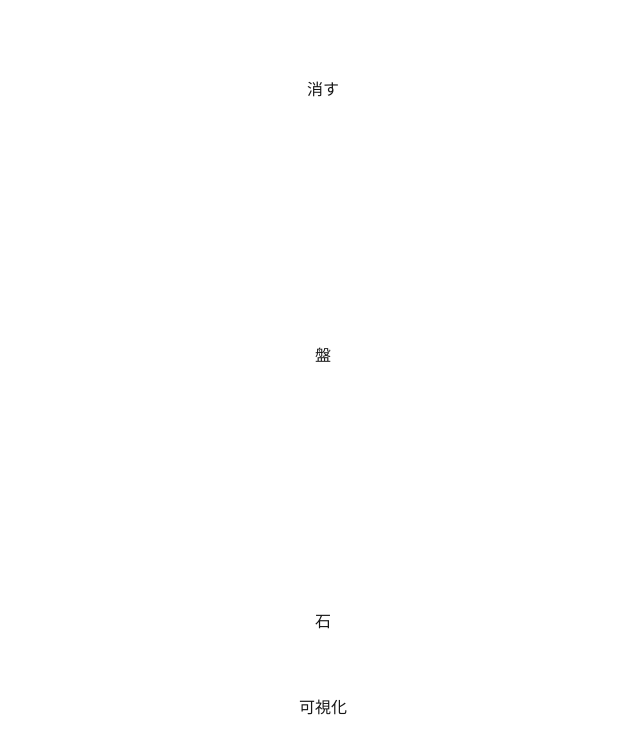
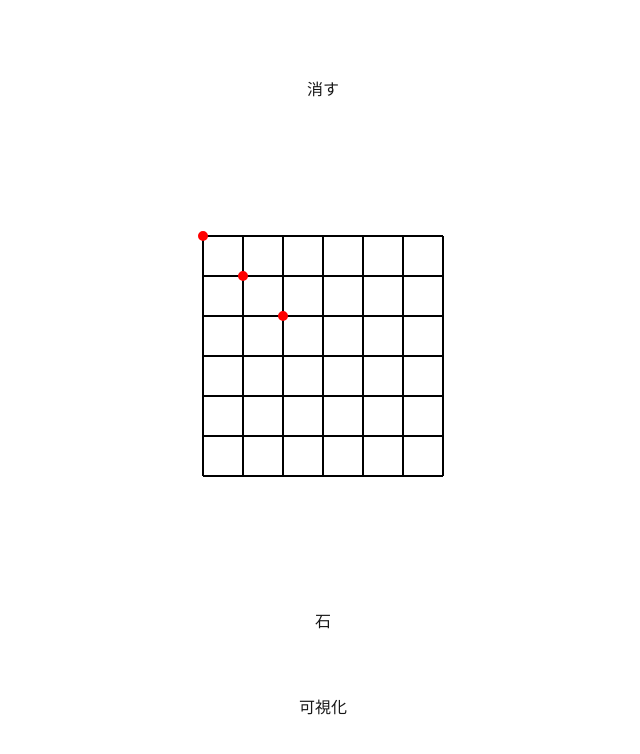
Before and after one commit to u-sho/go-visualizer, a Next.js app: page / in a window 1280 px wide. Shown: the top 754 px of the page, without its empty margins (317-957 px from the left). Built offline with nearby package versions, Linux system fonts and the light colour scheme.

Commit message:
(wip) add game board

```diff
--- a/src/app/page.tsx
+++ b/src/app/page.tsx
@@ -1,14 +1,20 @@
 import { DeleteButton } from "@/components/DeleteButton";
-import { Gameboard } from "@/components/GameBoard";
+import { GameBoard } from "@/components/GameBoard";
 import { GameStone } from "@/components/GameStone";
 import { VisualButton } from "@/components/VisualizeButton";
-import Image from "next/image";
 
 export default function Home() {
   return (
     <div className="grid grid-rows-[20px_1fr_20px] items-center justify-items-center min-h-screen p-8 pb-20 gap-16 sm:p-20 font-[family-name:var(--font-geist-sans)]">
       <DeleteButton></DeleteButton>
-      <Gameboard></Gameboard>
+      <GameBoard
+        canvasWidth={300}
+        canvasHeight={300}
+        axisX={0}
+        axisY={0}
+        rectWidth={300}
+        rectHeight={300}
+        size={19} />
       <GameStone></GameStone>
       <VisualButton></VisualButton>
     </div>
--- a/src/components/GameBoard.tsx
+++ b/src/components/GameBoard.tsx
@@ -1,3 +1,106 @@
-export const Gameboard = () => {
-    return <button>盤</button>
-}
+"use client";
+
+import { useCallback, useEffect, useRef } from "react";
+
+type CanvasProps = {
+  canvasWidth: number;
+  canvasHeight: number;
+  axisX: number;
+  axisY: number;
+  rectWidth: number;
+  rectHeight: number;
+  size: number;
+};
+
+export const GameBoard = (props: CanvasProps) => {
+  const {
+    canvasWidth,
+    canvasHeight,
+    axisX,
+    axisY,
+    rectWidth,
+    rectHeight,
+    size,
+  } = props;
+  const canvasRef = useRef<HTMLCanvasElement>(null);
+
+  const startAxis = 30;
+  const endAxis = 270;
+  const distance = 40;
+
+  const getCtx = (): CanvasRenderingContext2D => {
+    const canvas: HTMLCanvasElement | null = canvasRef.current;
+    if (!canvas?.getContext) throw new Error("Something may happen.");
+    return canvas.getContext("2d") as CanvasRenderingContext2D;
+  };
+
+  type Context2DCallbackOptions = {
+    fgColor: string;
+    bgColor: string;
+    startX: number;
+    startY: number;
+  }&({
+    endX: number;
+    endY: number;
+  }|{
+    width: number;
+    height: number;
+  });
+
+  const drawRect = useCallback(
+    (ctx: CanvasRenderingContext2D, {bgColor='white'}: Pick<Partial<Context2DCallbackOptions>, 'bgColor'>) => {
+      const rect = new Path2D();
+      rect.rect(axisX, axisY, rectWidth, rectHeight);
+      ctx.beginPath();
+      ctx.fillStyle = bgColor;
+      ctx.fill(rect);
+    },
+    [axisX, axisY, rectWidth, rectHeight]
+  );
+
+  const drawLine = useCallback(
+    (ctx: CanvasRenderingContext2D, {fgColor='black'}: Pick<Partial<Context2DCallbackOptions>, 'fgColor'>) => {
+      ctx.beginPath();
+      ctx.strokeStyle = fgColor;
+      ctx.lineWidth = 2;
+      for (let i = 0; i < size; i++) {
+        const y = startAxis + i * distance;
+        const x = startAxis + i * distance;
+        ctx.moveTo(startAxis, y);
+        ctx.lineTo(endAxis, y);
+        ctx.moveTo(x, startAxis);
+        ctx.lineTo(x, endAxis);
+      }
+      ctx.stroke();
+    },
+    [size]
+  );
+
+  const drawArc = useCallback(
+    (ctx: CanvasRenderingContext2D, {fgColor='black'}: Pick<Partial<Context2DCallbackOptions>, 'fgColor'>) => {
+      const radius = 5;
+      const startAngle = 0;
+      const endAngle = Math.PI * 2;
+      ctx.beginPath();
+      ctx.fillStyle = fgColor;
+      for (let i = 0; i < 3; i++) {
+        const pointAxis = startAxis + distance * i;
+        ctx.moveTo(pointAxis, pointAxis);
+        ctx.arc(pointAxis, pointAxis, radius, startAngle, endAngle, true);
+      }
+      ctx.fill();
+    },
+    []
+  );
+
+  const drawAll = useCallback(() => {
+    const ctx: CanvasRenderingContext2D = getCtx();
+    drawRect(ctx,{});
+    drawLine(ctx,{});
+    drawArc(ctx, {fgColor: "red"});
+  }, [drawRect, drawLine, drawArc]);
+
+  useEffect(() => drawAll(), [drawAll]);
+
+  return <canvas ref={canvasRef} width={canvasWidth} height={canvasHeight} />;
+};
```
